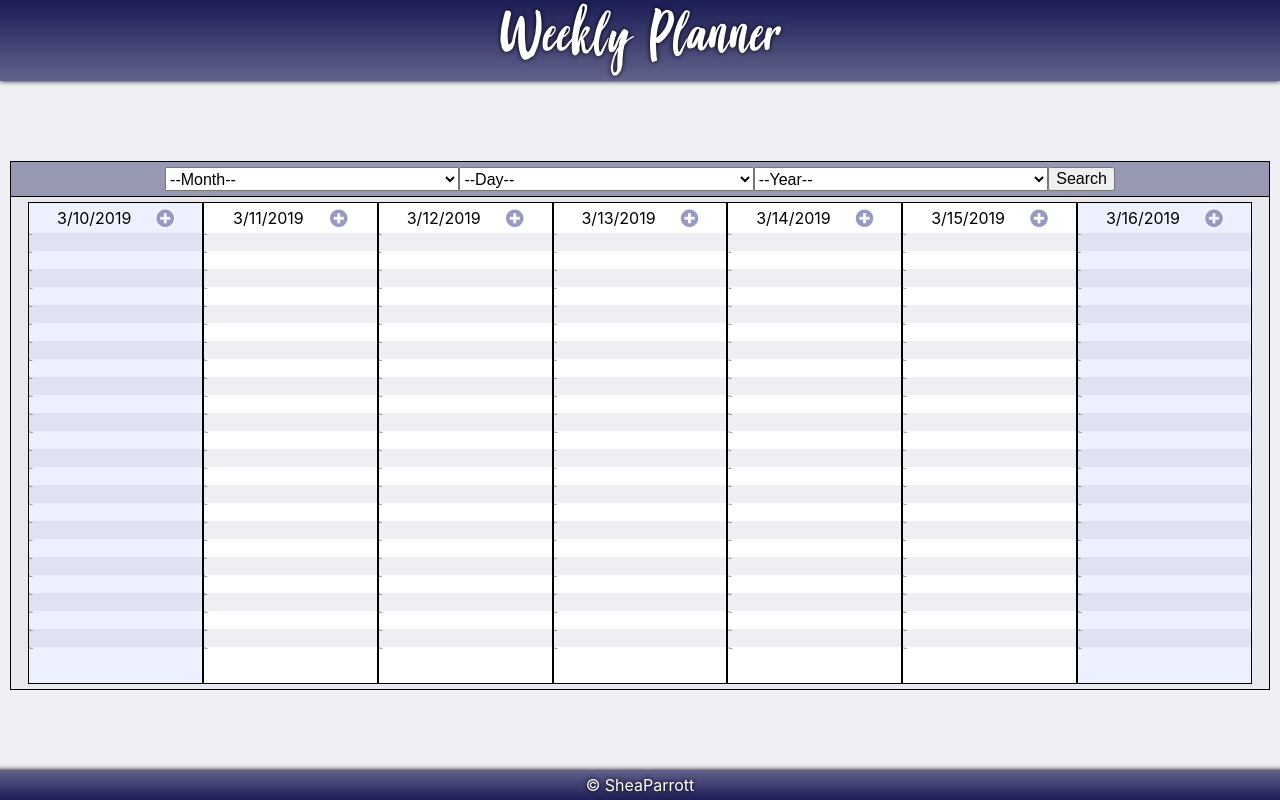
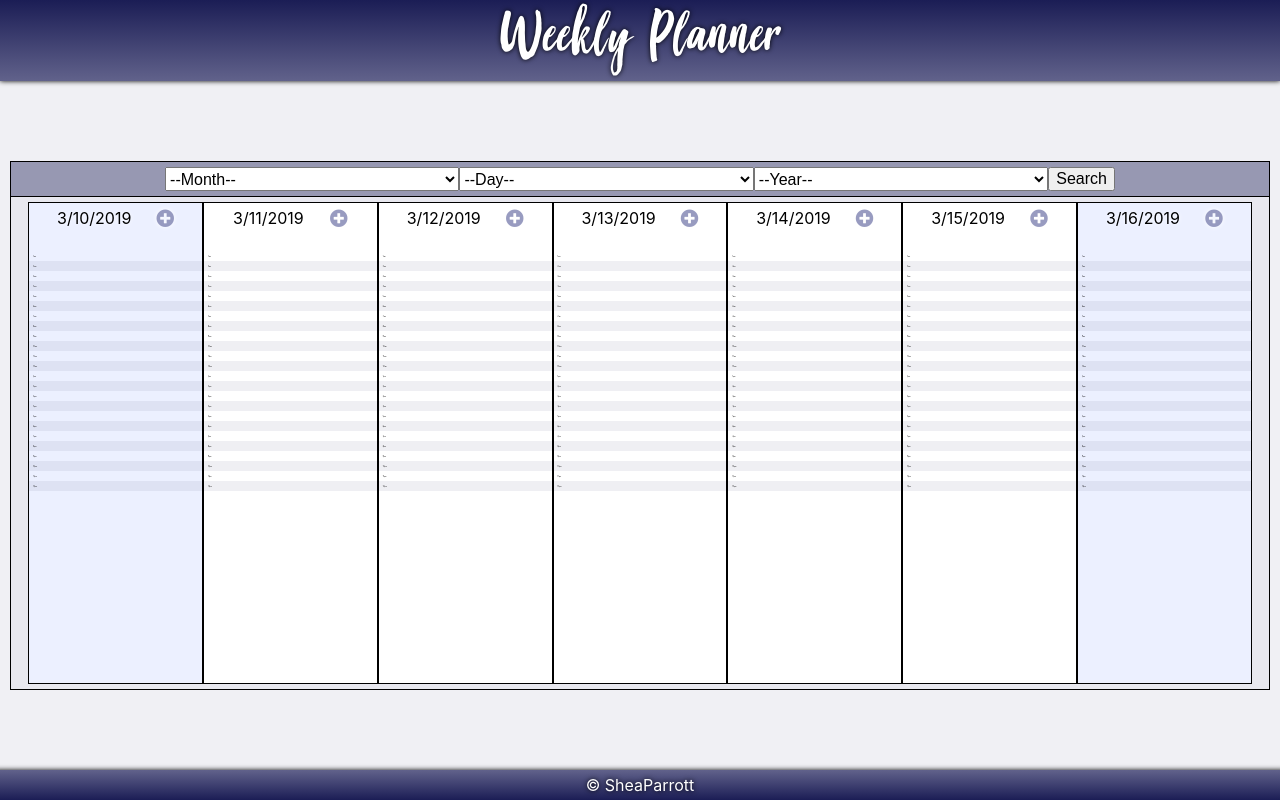
Before and after one commit to SheaParrott/weekly_planner, a React (Create React App) app: page / in a window 1280 px wide. Built offline with nearby package versions, Linux system fonts and the light colour scheme.

Commit message:
extracted time cell component

```diff
--- a/src/App.css
+++ b/src/App.css
@@ -11,7 +11,7 @@
   flex-direction: column;
   background-color: #61628b18;
 }
-.eventSpace:nth-child(even) {
+.shading {
   background-color: #61628b1a;
 }
 header,
@@ -184,6 +184,13 @@ textarea {
   border-radius: 5px;
   width: 142px;
 }
+.timeCell {
+  display: flex;
+  flex-wrap: wrap;
+  justify-content: flex-start;
+  align-items: center;
+  padding: 2px;
+}
 @media (min-width: 375px) {
   header {
     font-size: 3rem;
--- a/src/Components/CreateEvent.js
+++ b/src/Components/CreateEvent.js
@@ -18,6 +18,7 @@ class CreateEvent extends Component {
       obj.push(pair[1])
     }
     this.props.CreateAnEvent(obj)
+    this.props.createEvent()
   }
   render() {
     return (
--- a/src/Components/Day.js
+++ b/src/Components/Day.js
@@ -1,6 +1,7 @@
 import React, { Component } from 'react'
 import { connect } from 'react-redux'
 import CreateEvent from './CreateEvent'
+import Time from './Time'
 
 class Day extends Component {
   constructor(props) {
@@ -20,18 +21,13 @@ class Day extends Component {
       showEditOrDelete: !this.state.showEditOrDelete
     })
   }
+
   showEvents = () => {}
   deleteEvent = () => {}
   showEvents = () => {
     return this.props.hours.map((time, i) => {
       if (this.props.event.length === 0) {
-        return (
-          <div key={i} className="eventSpace">
-            <span className="time">
-              {time <= 12 ? `${time}am` : `${time - 12}pm`}
-            </span>
-          </div>
-        )
+        return <Time time={time} i={i} isTrue={false} />
       }
       return this.props.event.map(date => {
         if (date.content.date == this.props.day) {
@@ -39,59 +35,22 @@ class Day extends Component {
             (date.content.StartTime <= time && time < date.content.EndTime) ||
             date.content.StartTime === time
           ) {
-            return (
-              <div key={i} className="eventSpace">
-                <span className="time">
-                  {time <= 12 ? `${time}am` : `${time - 12}pm`}
-                </span>
-                <div className="content">
-                  <span className="event" value={date.id}>
-                    {date.content.body}
-                  </span>
-                  <span>
-                    <i
-                      className="fas fa-ellipsis-v"
-                      onClick={this.showEditOrDelete}
-                    />
-                    {this.state.showEditOrDelete ? (
-                      <div className="editOrDelete">
-                        <div className="edit">
-                          <i
-                            className="fas fa-pen"
-                            onClick={this.updateEvent}
-                          />
-                          <span>EDIT</span>
-                        </div>
-                        <div className="delete">
-                          <i
-                            className="fas fa-trash-alt"
-                            onClick={this.deleteEvent}
-                          />
-                          <span>DELETE</span>
-                        </div>
-                      </div>
-                    ) : null}
-                  </span>
-                </div>
-              </div>
+            return time == date.content.EndTime - 1 ? (
+              <Time
+                time={time}
+                date={date}
+                i={i}
+                isTrue={true}
+                showEdit={true}
+              />
+            ) : (
+              <Time time={time} date={date} i={i} isTrue={true} />
             )
           } else {
-            return (
-              <div key={i} className="eventSpace">
-                <span className="time">
-                  {time <= 12 ? `${time}am` : `${time - 12}pm`}
-                </span>
-              </div>
-            )
+            return <Time time={time} date={date} i={i} isTrue={false} />
           }
         } else {
-          return (
-            <div key={i} className="eventSpace">
-              <span className="time">
-                {time <= 12 ? `${time}am` : `${time - 12}pm`}
-              </span>
-            </div>
-          )
+          return <Time time={time} date={date} i={i} isTrue={false} />
         }
       })
     })
@@ -112,6 +71,7 @@ class Day extends Component {
             <CreateEvent day={this.props.day} createEvent={this.createEvent} />
           ) : null}
         </div>
+        <div className="eventSpace " />
         {this.showEvents()}
       </div>
     )
--- /dev/null
+++ b/src/Components/Time.js
@@ -0,0 +1,83 @@
+import React, { Component } from 'react'
+
+class Time extends Component {
+  constructor(props) {
+    super(props)
+    this.state = {
+      showEditOrDelete: false
+    }
+  }
+  showEditOrDelete = () => {
+    this.setState({
+      showEditOrDelete: !this.state.showEditOrDelete
+    })
+  }
+  render() {
+    console.log(this.props.i)
+    return (
+      <div
+        key={this.props.i}
+        className={`timeCell ${this.props.i % 2 ? 'shading' : ''}`}
+      >
+        {this.props.isTrue ? (
+          <div key={this.props.i}>
+            <div className="content">
+              <span className="time">
+                {this.props.time <= 12
+                  ? `${this.props.time}am`
+                  : `${this.props.time - 12}pm`}
+              </span>
+              <span className="event" value={this.props.date.id}>
+                {this.props.date.content.body}
+              </span>
+              {this.props.showEdit ? (
+                <span>
+                  <i
+                    className="fas fa-ellipsis-v"
+                    onClick={this.showEditOrDelete}
+                  />
+                  {this.state.showEditOrDelete ? (
+                    <div className="editOrDelete">
+                      <div className="edit">
+                        <i className="fas fa-pen" onClick={this.updateEvent} />
+                        <span>EDIT</span>
+                      </div>
+                      <div className="delete">
+                        <i
+                          className="fas fa-trash-alt"
+                          onClick={this.deleteEvent}
+                        />
+                        <span>DELETE</span>
+                      </div>
+                    </div>
+                  ) : null}
+                </span>
+              ) : null}
+            </div>
+          </div>
+        ) : (
+          <div
+            key={this.props.i}
+            className={`timeCell ${this.props.i % 0 ? 'shading' : ''}`}
+          >
+            <span className="time">
+              {this.props.time <= 12
+                ? `${this.props.time}am`
+                : `${this.props.time - 12}pm`}
+            </span>
+          </div>
+        )}
+      </div>
+    )
+  }
+}
+
+export default Time
+
+{
+  /* <div key={i} className="eventSpace">
+<span className="time">
+  {time <= 12 ? `${time}am` : `${time - 12}pm`}
+</span>
+</div> */
+}
```
